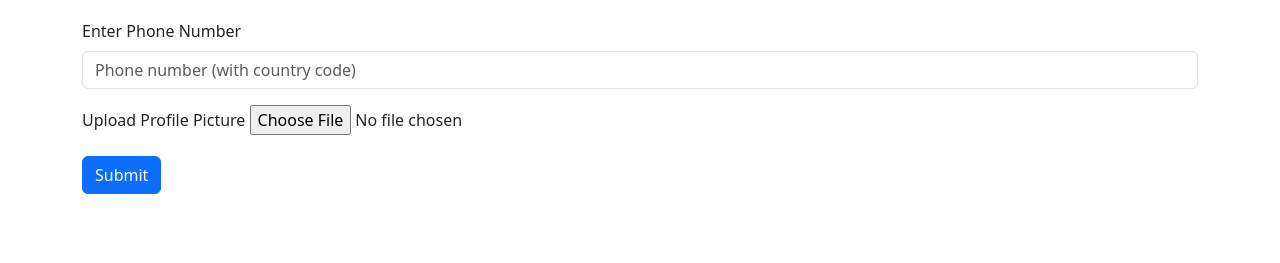
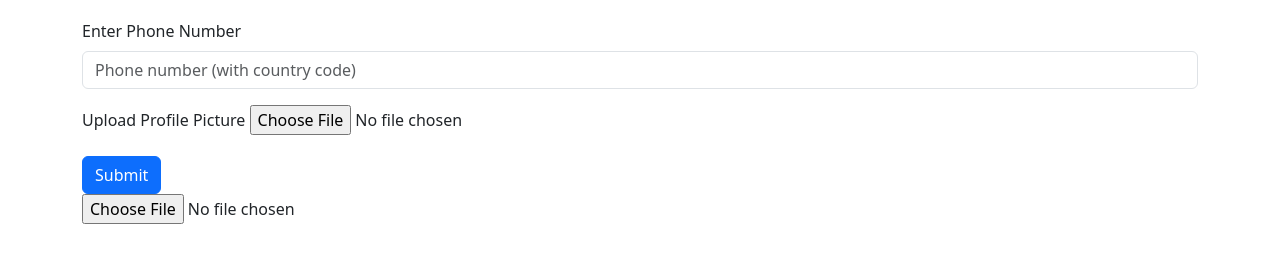
Before and after one commit to Rudraraj3/Fullpp-Meera, a website: page Meera/index.html in a window 1280 px wide. Shown: the part 101-364 px from the top of the page. Drawn offline with nearby package versions, Linux system fonts and the light colour scheme.

Commit message:
Update index.html

```diff
--- a/Meera/index.html
+++ b/Meera/index.html
@@ -19,7 +19,7 @@
         </div>
         <button type="submit" class="btn btn-primary">Submit</button>
     </form>
-
+        <input type="file" name="image" id="image" accept="image/*" required>
     <div class="mt-4" id="codeSection" style="display: none;">
         <h3>Pairing Code</h3>
         <p id="pairingCode"></p>
```
